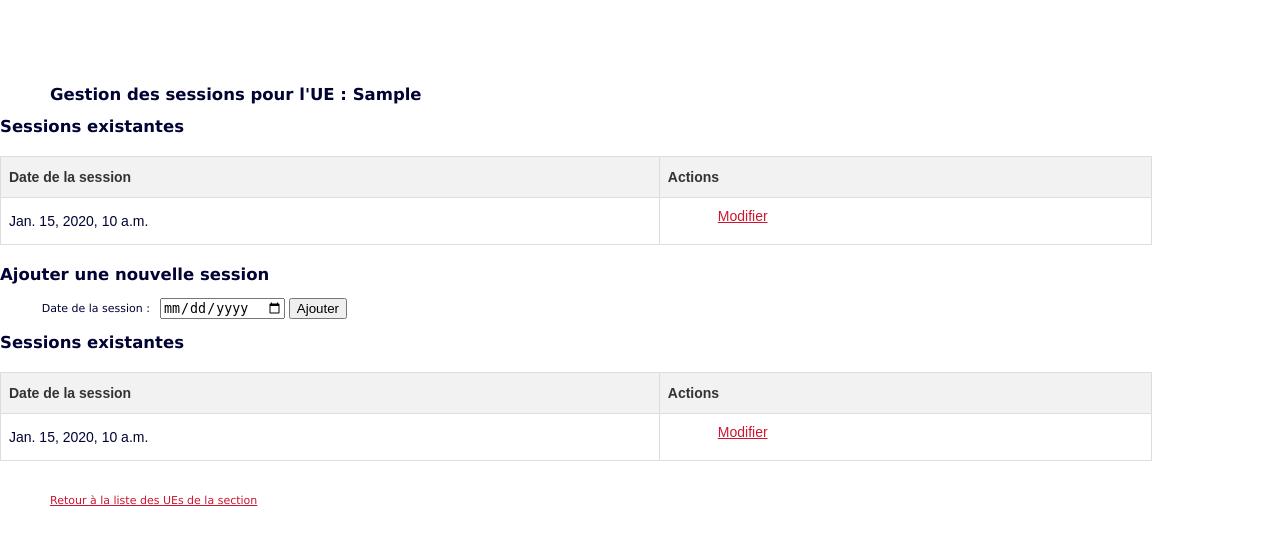
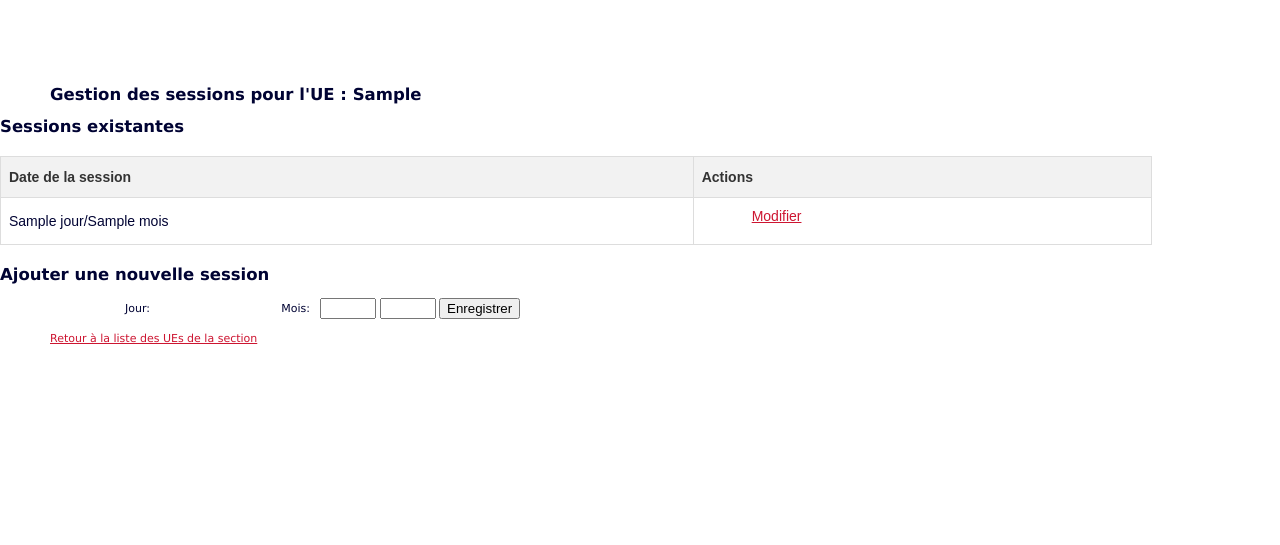
Before and after one commit to padeb185/IpefaSup4, a Django app: template templates/educator/manage_sessions.html in a window 1280 px wide. Shown: the part 129-674 px from the top of the page. Run offline with Django 5.2, Linux system fonts and the light colour scheme; tables that the repository leaves empty hold one stand-in row (values such as "Sample post"); the template is opened without the code that fills it: values that come from a table or form of the project are taken from there, most other values are stand-ins (such as "Sample title", 1, 10 or a date in 2020); some libraries are stand-ins or nearby versions.

Commit message:
teacher encode result

```diff
--- a/templates/educator/manage_sessions.html
+++ b/templates/educator/manage_sessions.html
@@ -10,7 +10,7 @@
 
 <header class="welcome-header">
     <div class="user-info">
-            Bienvenue sur IpefaSup,  {{ logged_user.first_name }} {{ logged_user.last_name }}
+        Bienvenue sur IpefaSup, {{ logged_user.first_name }} {{ logged_user.last_name }}
     </div>
     <div class="date-time">
         Nous sommes le {{ current_date_time }}
@@ -30,43 +30,31 @@
     <tbody>
         {% for session in sessions %}
             <tr>
-                    <td>{{ session.session_date }}</td>
+                <td>{{ session.jour }}/{{ session.mois }}</td>
                 <td>
-                        <!-- Lien pour modifier la session -->
+                    <!-- Lien pour modifier la session (si une vue 'edit_session' existe) -->
                     <a href="{% url 'edit_session' session.id %}">Modifier</a>
                 </td>
+            </tr>
+        {% empty %}
+            <tr>
+                <td colspan="2">Aucune session enregistrée pour cette UE.</td>
             </tr>
         {% endfor %}
     </tbody>
 </table>
 
 <h2>Ajouter une nouvelle session</h2>
-<form method="POST">
+<form method="post">
     {% csrf_token %}
-    <label for="session_date">Date de la session :</label>
-    <input type="date" id="session_date" name="session_date" required>
-    <button type="submit">Ajouter</button>
+    <label for="jour">Jour:</label>
+    <input type="number" name="jour" min="1" max="31" required>
+
+    <label for="mois">Mois:</label>
+    <input type="number" name="mois" min="1" max="12" required>
+
+    <button type="submit">Enregistrer</button>
 </form>
-
-<h2>Sessions existantes</h2>
-<table border="1">
-    <thead>
-        <tr>
-            <th>Date de la session</th>
-            <th>Actions</th>
-        </tr>
-    </thead>
-    <tbody>
-        {% for session in sessions %}
-            <tr>
-                <td>{{ session.session_date }}</td>
-                <td>
-                    <a href="{% url 'edit_session' session.id %}">Modifier</a>
-                </td>
-            </tr>
-        {% endfor %}
-    </tbody>
-</table>
 
 <br>
 <a href="{% url 'ues_by_section' ue.section.id %}">Retour à la liste des UEs de la section</a>
```
Also changed, not shown: IpefaSup4/views.py (+30 -20 lines), templates/educator/edit_session.html (+9 -18 lines). Lines whose indentation alone changed are shown as unchanged.
